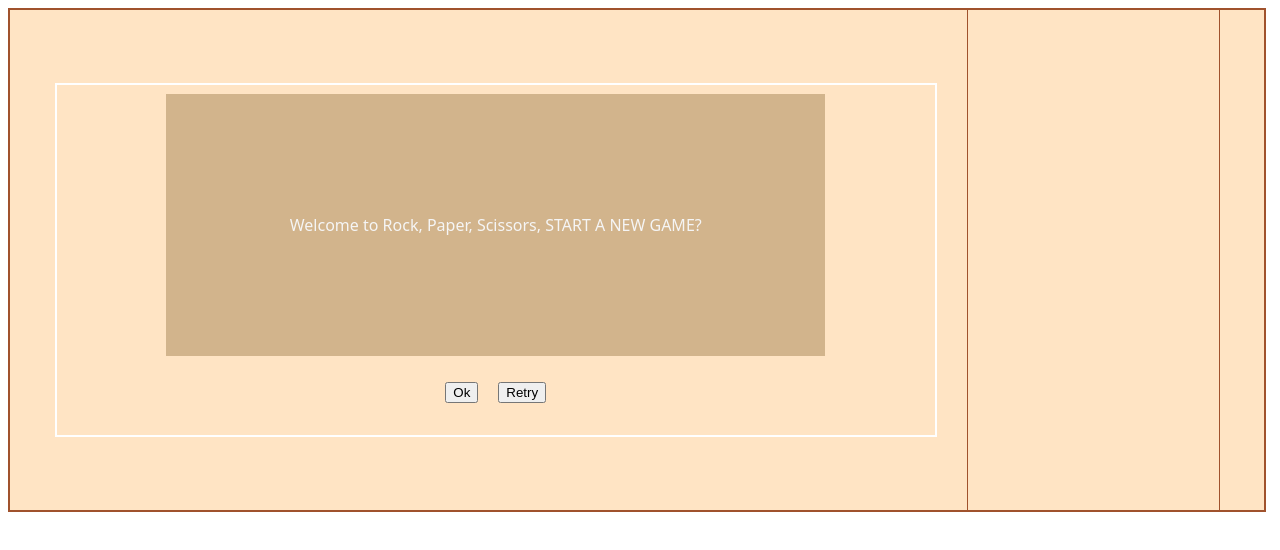
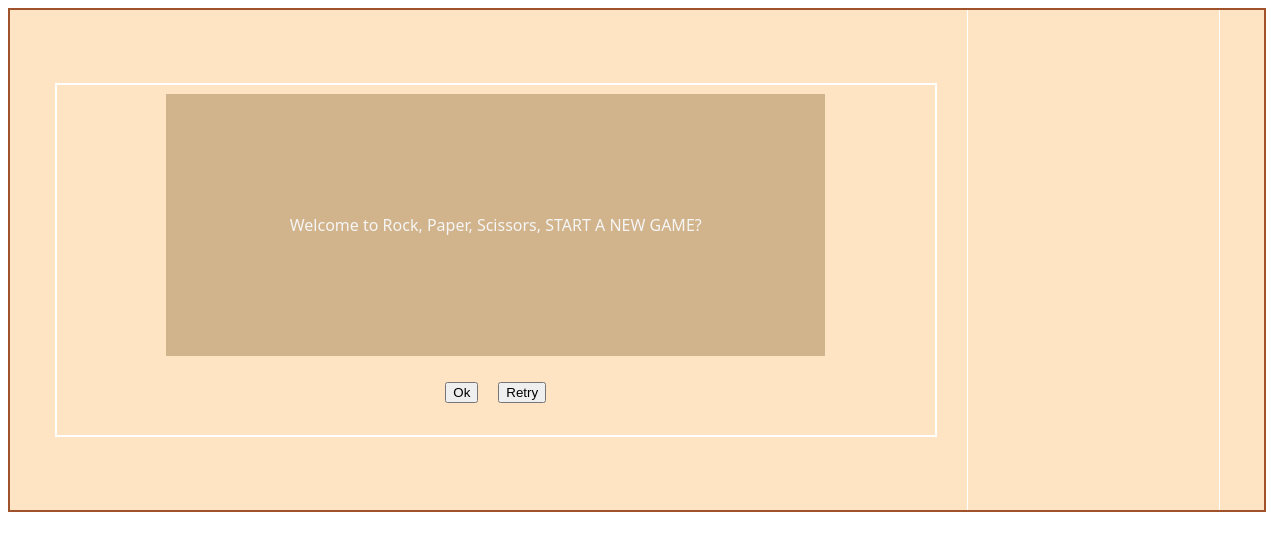
Before and after one commit to mwendapax/rockpaperscissors, a plain HTML site: page index.html in a window 1280 px wide. Drawn offline with Linux system fonts and the light colour scheme.

Commit message:
Change #game-scores inline border to white

```diff
--- a/styles.css
+++ b/styles.css
@@ -27,7 +27,7 @@ body {
 #game-scores {
     display: flex;
     flex-direction: column;
-    border: 1px solid sienna;
+    border-inline: 1px solid white;
     height: 100%;
     width: 20%;
 }
```
